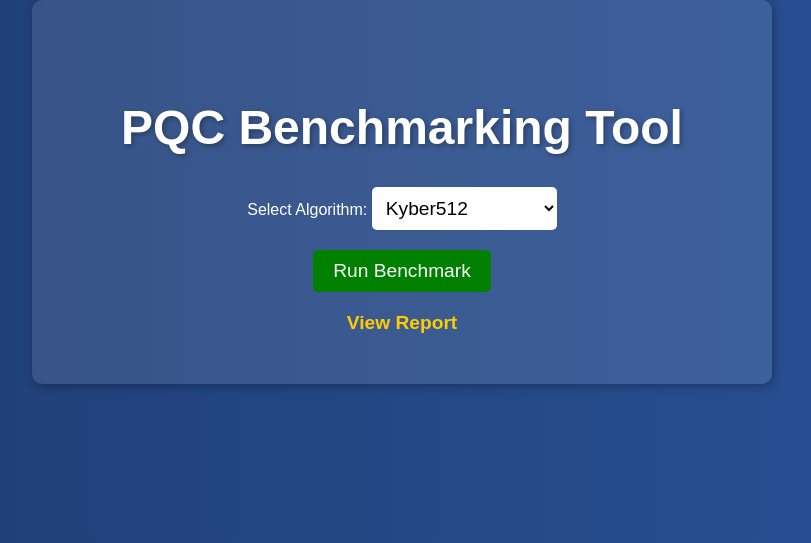
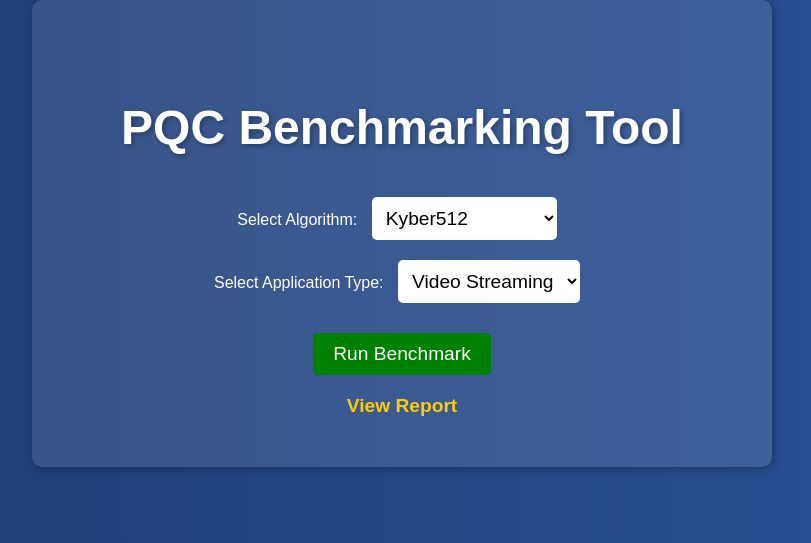
Before and after one commit to ethanchequer/FinalYearProject, a Flask app: page / in a window 1280 px wide. Shown: the top 543 px of the page, without its empty margins (238-1049 px from the left). Run offline with Flask 3, Linux system fonts and the light colour scheme.

Commit message:
Added front and backend option to include application.
Execution time method needs to be revisited after implementing application traffic.

```diff
--- a/app.py
+++ b/app.py
@@ -14,6 +14,10 @@ socketio = SocketIO(app)
 
 # Define the number of trials per test to improve accuracy
 NUM_TRIALS = 10
+
+# Available application types for testing
+APPLICATION_TYPES = ["Video Streaming", "File Transfer", "VoIP", "Web Browsing"]
+
 # Different message sizes to run multiple tests
 MESSAGE_SIZES = [32, 256, 1024, 40968192, 16384, 32768, 65536]  # Byte sizes to test (32B, 256B, 1KB, 4KB)
 
@@ -63,7 +67,7 @@ def get_all_benchmarks():
 
 
 # Benchmarking function for PQC algorithms (Runs PQC Tests)
-def benchmark_pqc(algorithm):
+def benchmark_pqc(algorithm, application):
     try:
         process = psutil.Process() # Get current process information
         results = []
@@ -82,7 +86,7 @@ def benchmark_pqc(algorithm):
             def measure_pqc():
                 time.sleep(0.05)  # Small delay to stabilize thread execution
                 start_time = time.perf_counter_ns()  # Higher precision timing
-                start_cpu = psutil.cpu_percent(interval=None)
+                start_cpu = psutil.cpu_percent(interval=0.5) or 0.0 # Ensures no blank values
                 start_mem = process.memory_info().rss / (1024 * 1024)  # MB
 
                 # Handle Kyber512 algorithm
@@ -150,7 +154,6 @@ def benchmark_pqc(algorithm):
                         return {"error": f"Failed to verify signature with {algorithm}: {str(e)}"}
 
                 execution_time = (time.perf_counter_ns() - start_time) / 1e9  # Convert ns to seconds
-                cpu_usage = psutil.cpu_percent(interval=0.5) or 0.0  # Ensure no blank values  # Increased interval for better accuracy
                 cpu_usage_per_core = psutil.cpu_percent(interval=0.1, percpu=True)
                 avg_cpu_usage = sum(cpu_usage_per_core) / max(len(cpu_usage_per_core), 1)  # Prevent division by zero
                 end_mem = process.memory_info().rss / (1024 * 1024)
@@ -179,9 +182,10 @@ def benchmark_pqc(algorithm):
                 len([x for x in power_usages if isinstance(x, (int, float))]), 1) if any(
                 isinstance(x, (int, float)) for x in power_usages) else "Not Available"
 
-            results.append((size, avg_execution_time, avg_cpu_usage, avg_memory_usage, avg_power_usage))
+            results.append((size, avg_execution_time, avg_cpu_usage, avg_memory_usage, avg_power_usage, application))
         return {
             "algorithm": algorithm,
+            "application": application,
             "results": results  # Store different message size results
         }
     except Exception as e:
@@ -210,12 +214,12 @@ def get_power_usage():
 
 
 # Async Function to Run Benchmarks and Update Progress
-def run_benchmarks(algorithms):
+def run_benchmarks(algorithms, application):
     conn = get_db_connection()
 
     for algorithm in algorithms:
         socketio.emit("progress", {"message": f"Running {algorithm}..."})
-        result = benchmark_pqc(algorithm)
+        result = benchmark_pqc(algorithm, application)
 
         if "error" not in result:
             print(f"✅ Inserting {algorithm} results into the database")
@@ -246,7 +250,7 @@ def run_benchmarks(algorithms):
 # Renders index.html when a user visits /
 @app.route('/') # Defines the route for the home page (/)
 def home():
-    return render_template("index.html") # When a user visits /, renders index.html (frontend webpage)
+    return render_template("index.html", applications=APPLICATION_TYPES) # Pass available application types to the UI
 
 
 # Route to Start Benchmarks
@@ -254,11 +258,12 @@ def home():
 def benchmark():
     data = request.json
     algorithm = data.get("algorithm")
+    application = data.get("application")
 
-    if not algorithm:
-        return jsonify({"error": "No algorithm selected"}), 400
+    if not algorithm or not application:
+        return jsonify({"error": "Algorithm or application not selected"}), 400
 
-    thread = threading.Thread(target=run_benchmarks, args=([algorithm],))
+    thread = threading.Thread(target=run_benchmarks, args=([algorithm], application))
     thread.start()
 
     return jsonify({"status": "started"})
@@ -341,4 +346,5 @@ if __name__ == '__main__': # If this script is run directly, start the Flask app
                         # Error traceback in the browser when exceptions occur
 
 # This version of the app runs the execution time, CPU, memory and power usage for the PQC benchmarks.
-# Need to develop the back end to implement more metrics and provide more performance insight.
+# Execution time is the only calculation concern...
+# Next step is to include application traffic
--- a/templates/index.html
+++ b/templates/index.html
@@ -9,7 +9,7 @@
         body {
             font-family: Arial, sans-serif;
             text-align: center;
-            background: linear-gradient(to right, #1e3c72, #2a5298); /* Gradient background */
+            background: linear-gradient(to right, #1e3c72, #2a5298);
             color: white;
             margin: 0;
             padding: 0;
@@ -22,7 +22,7 @@
             text-shadow: 2px 2px 5px rgba(0, 0, 0, 0.3);
         }
 
-        /* Select Dropdown */
+        /* Select Dropdowns */
         select {
             font-size: 1.2rem;
             padding: 10px;
@@ -30,6 +30,7 @@
             border: none;
             background-color: white;
             color: black;
+            margin: 10px;
         }
 
         /* Benchmark Button */
@@ -39,14 +40,14 @@
             margin-top: 20px;
             border: none;
             border-radius: 5px;
-            background-color: #008000; /* Light Green */
+            background-color: #008000;
             color: white;
             cursor: pointer;
             transition: 0.3s;
         }
 
         button:hover {
-            background-color: #90ee90; /* Dark Green */
+            background-color: #90ee90;
         }
 
         /* Report Link */
@@ -76,10 +77,11 @@
     <script>
         function runBenchmark() {
             let algorithm = document.getElementById("algo").value;
+            let application = document.getElementById("app").value;
             fetch('/benchmark', {
                 method: 'POST',
                 headers: {'Content-Type': 'application/json'},
-                body: JSON.stringify({algorithm: algorithm})
+                body: JSON.stringify({algorithm: algorithm, application: application})
             });
         }
     </script>
@@ -94,6 +96,14 @@
             <option value="SPHINCS+-128s">SPHINCS+-128s</option>
         </select>
         <br>
+        <label for="app">Select Application Type:</label>
+        <select id="app">
+            <option value="Video Streaming">Video Streaming</option>
+            <option value="File Transfer">File Transfer</option>
+            <option value="VoIP">VoIP</option>
+            <option value="Web Browsing">Web Browsing</option>
+        </select>
+        <br>
         <button onclick="runBenchmark()">Run Benchmark</button>
         <a href="/report">View Report</a>
     </div>
```
